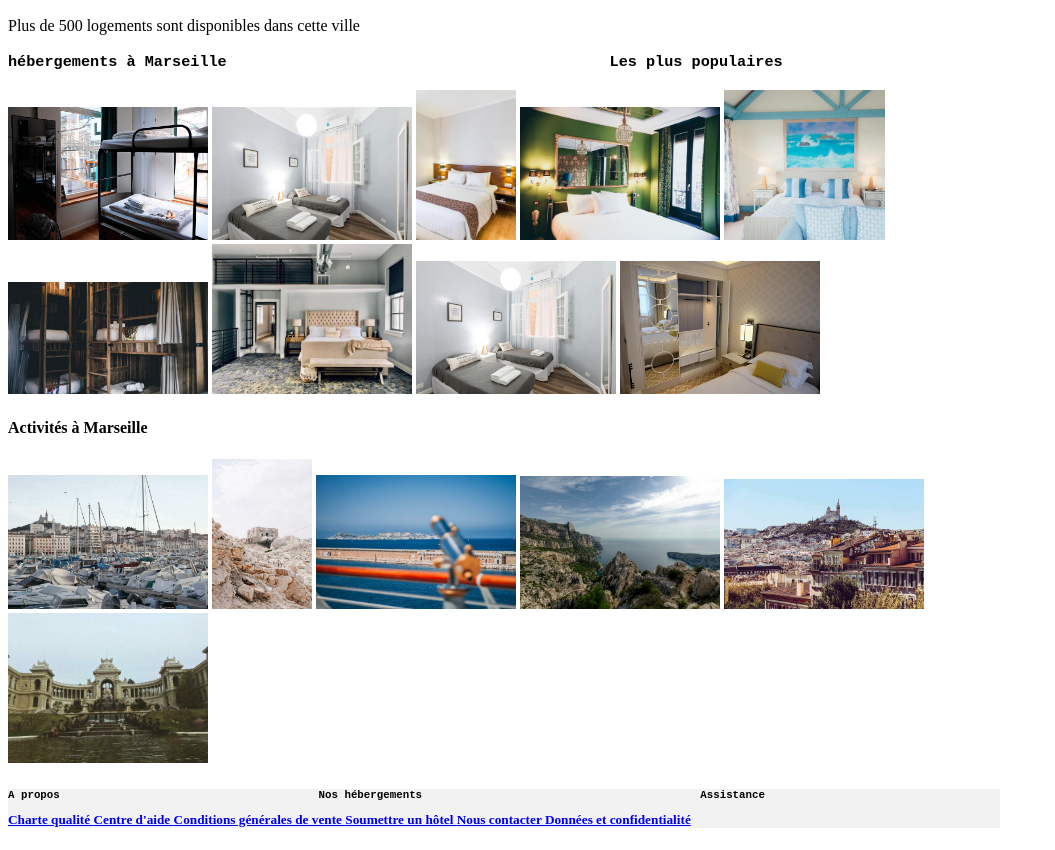
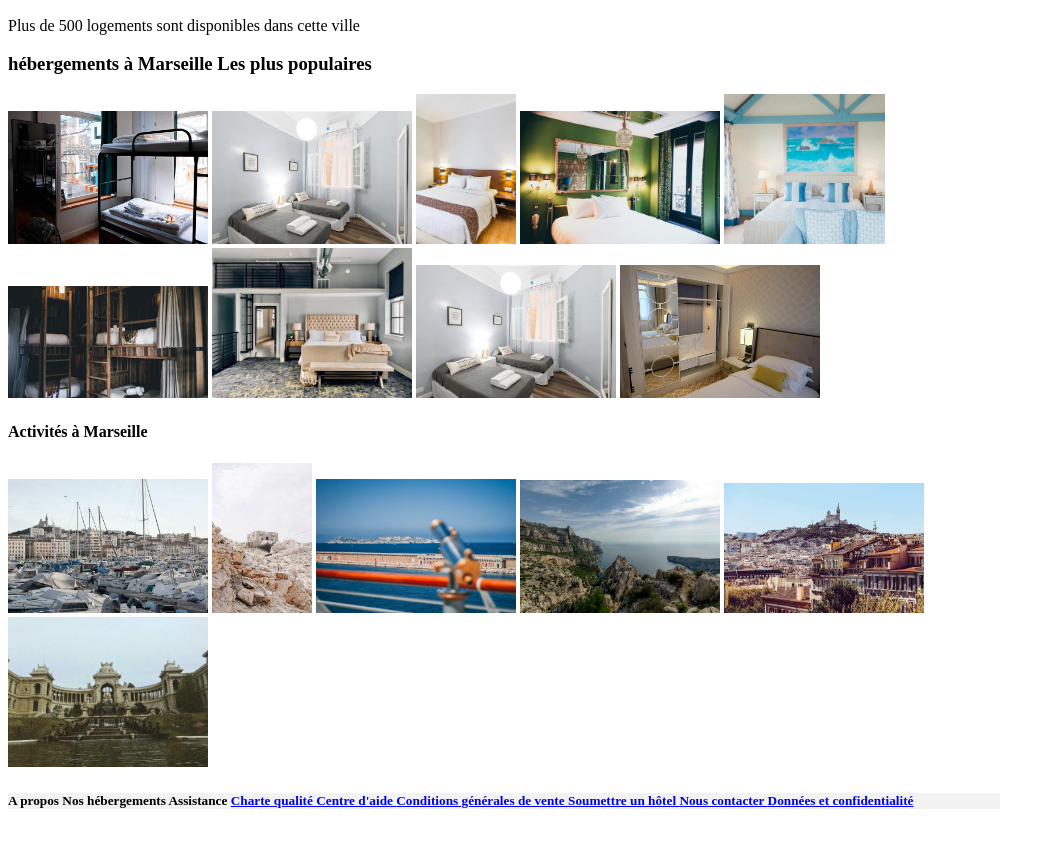
Before and after one commit to ibuprect/P2_Branthonne_Thomas, a plain HTML site: page Booki.html in a window 1280 px wide. Shown: the part 237-1087 px from the top of the page, without its empty margins (0-1055 px from the left). Drawn offline with Linux system fonts and the light colour scheme; files whose address does not match are found by name.

Commit message:
Add files via upload

```diff
--- a/Booki.html
+++ b/Booki.html
@@ -26,8 +26,8 @@
 
      <section>
         <main>
-            <h3> <pre>hébergements à Marseille                                          Les plus populaires   </pre>  </h3>
-        <div>
+            <h3> hébergements à Marseille  Les plus populaires    </h3>
+        <div class="hebergement">
                 <img src="C:\Users\brant\Documents\P2_BRanthonne_Thomas\images\hebergements\4_small\marcus-loke-WQJvWU_HZFo-unsplash.jpg" title=""/>
                 <img src="C:\Users\brant\Documents\P2_BRanthonne_Thomas\images\hebergements\4_small\fred-kleber-gTbaxaVLvsg-unsplash.jpg" title=""/>
                 <img src="C:\Users\brant\Documents\P2_BRanthonne_Thomas\images\hebergements\4_small\febrian-zakaria-sjvU0THccQA-unsplash.jpg" title=""/>
@@ -58,7 +58,7 @@
     </main>
 
      <footer>
-         <div class="condi"><h5> <pre>A propos                                        Nos hébergements                                           Assistance</pre>
+         <div class="condi"><h5> A propos                                        Nos hébergements                                           Assistance
               <a href="#" Fonctionnement du site>  </a>
              <a href="#"> Charte qualité </a>
              <a href="#"> Centre d'aide </a>
```
